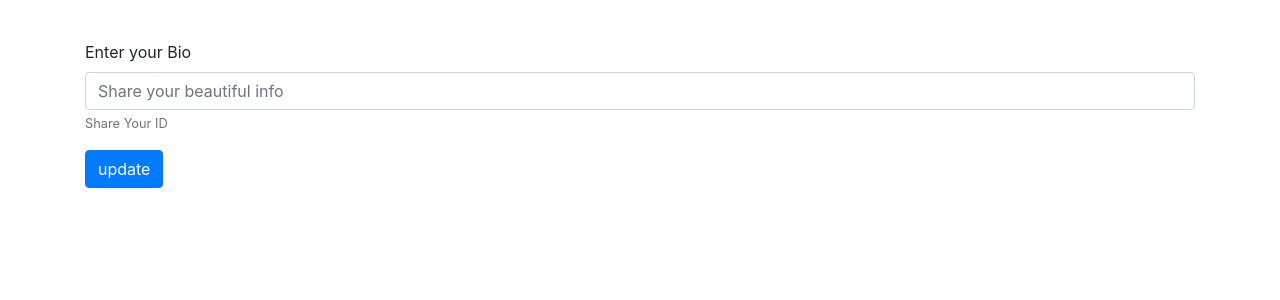
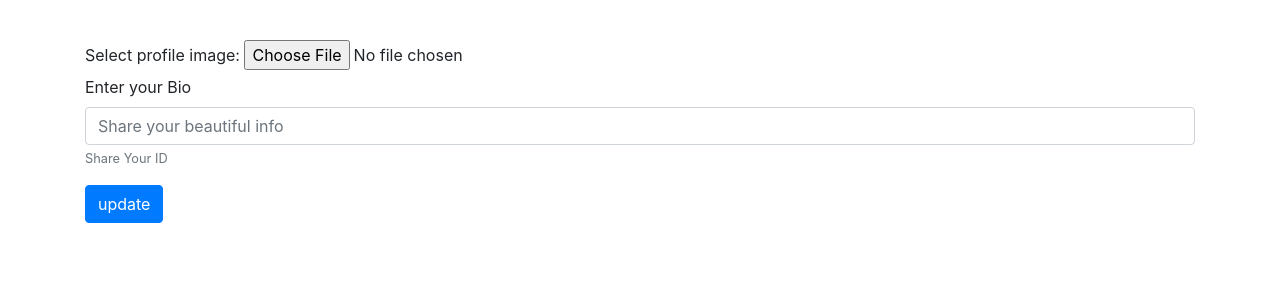
Before and after one commit to patilpranavrkn/MyPeeps, a Django app: page /profile/update_profile in a window 1280 px wide. Shown: the part 90-390 px from the top of the page. Run offline with Django 3.2, Linux system fonts and the light colour scheme; the visitor is signed in with stand-in values (Sample User, id 1); some libraries are stand-ins or nearby versions.

Commit message:
Stopped again Not cleared in Idea yet

```diff
--- a/mypeeps/mypeeps/settings.py
+++ b/mypeeps/mypeeps/settings.py
@@ -118,6 +118,9 @@ USE_L10N = True
 
 USE_TZ = True
 
+MEDIA_ROOT=os.path.join(BASE_DIR,'media')
+MEDIA_URL='/media/'
+
 
 # Static files (CSS, JavaScript, Images)
 # https://docs.djangoproject.com/en/2.2/howto/static-files/
--- a/mypeeps/mypeeps/urls.py
+++ b/mypeeps/mypeeps/urls.py
@@ -23,4 +23,4 @@ urlpatterns = [
     path('admin/', admin.site.urls),
     path('',include('login.urls'),name='homepage'),
     path('profile/',include('userprofile.urls'),name='profilefirst'),
-]
+]+ static(settings.MEDIA_URL,document_root=settings.MEDIA_ROOT)
--- a/mypeeps/templates/user/update_profile.html
+++ b/mypeeps/templates/user/update_profile.html
@@ -16,10 +16,14 @@
     <p></p>
     {% endfor %}
   </div>
-<form action="Addbio" method="post">
+<form action="Addbio" method="post" enctype="multipart/form-data">
+{% csrf_token %}
   <div class="form-group">
-    <label for="exampleInputEmail1">Enter your Bio</label>
-    <input type="email" class="form-control" id="bio" name="bio"aria-describedby="emailHelp" placeholder="Share your beautiful info">
+     <label for="img">Select profile image:</label>
+    <input type="file" id="img" name="img" accept="image/*">
+    <br>
+    <label for="bio">Enter your Bio</label>
+    <input type="text" class="form-control" id="bio" name="bio"aria-describedby="emailHelp" placeholder="Share your beautiful info">
     <small id="emailHelp" class="form-text text-muted">Share Your ID</small>
   </div>
 
--- a/mypeeps/userprofile/models.py
+++ b/mypeeps/userprofile/models.py
@@ -21,7 +21,7 @@ class Post(models.Model):
     topic=models.CharField(max_length=100)
     caption=models.CharField(max_length=200)
     date=models.DateTimeField(auto_now_add=True, blank=True)
-    image=models.ImageField(upload_to="user_image",blank=True)
+    image=models.ImageField(upload_to="Profile/%Y/%m/%d",blank=True)
 
 
     def __str__(self):
--- a/mypeeps/userprofile/urls.py
+++ b/mypeeps/userprofile/urls.py
@@ -10,4 +10,4 @@ urlpatterns=[
     path('Addbio',views.Addbio,name='Addbio'),
 
 
-]
+]+ static(settings.MEDIA_URL,document_root=settings.MEDIA_ROOT)
--- a/mypeeps/userprofile/views.py
+++ b/mypeeps/userprofile/views.py
@@ -34,7 +34,23 @@ def update_profile(request):
 
 def Addbio(request):
 
-    bio=request.POST.get('bio','')
-    Profile.objects.filter(user=request.user).update(bio=bio)
+    print("ewwww**********")
+    print("inside add bio")
+
+    if(len(request.FILES)==1):
+        print(request.FILES)
+        image=request.FILES['img']
+        bio=request.POST.get('bio','')
+        Profile.objects.filter(user=request.user).update(bio=bio)
+        Profile.objects.filter(user=request.user).update(userImage=image)
+
+        prop_obj=Profile.objects.get(request.user)
+
+
+
+    else:
+        bio=request.POST.get('bio','')
+        Profile.objects.filter(user=request.user).update(bio=bio)
+
 
     return HttpResponse("Updated")
```
